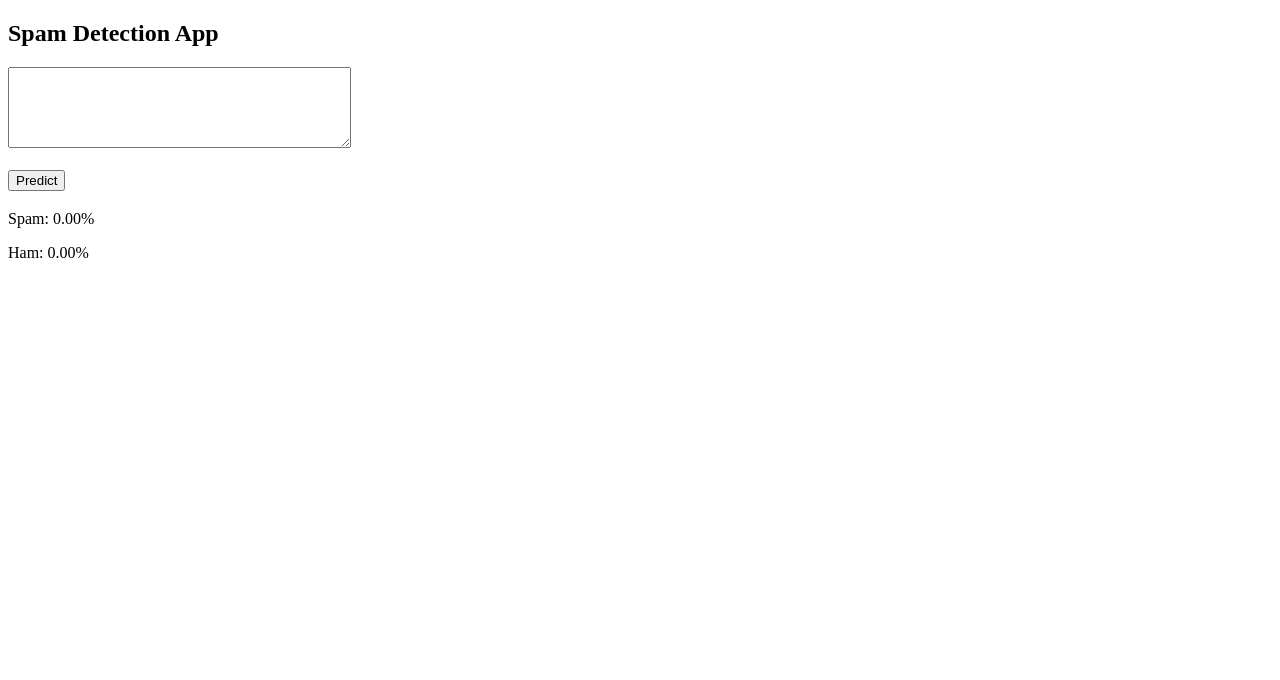
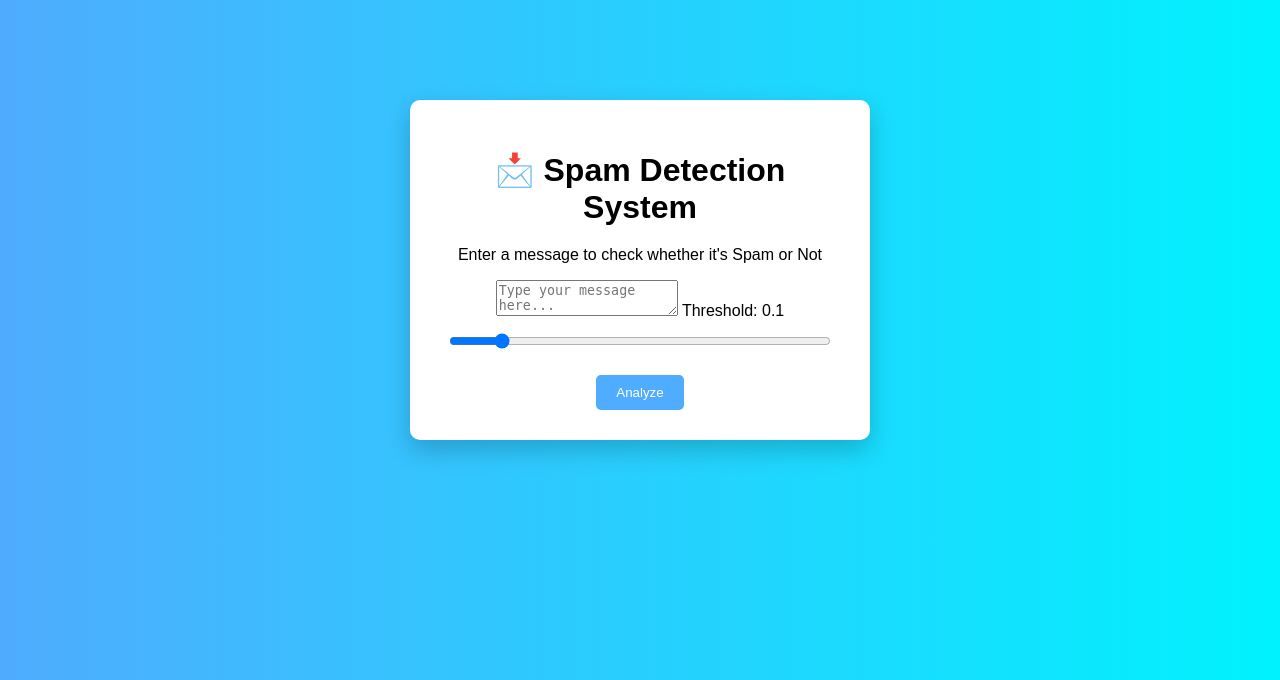
Before and after one commit to Sivavardhank/spam-detector-flask-web-api, a Flask app: page / in a window 1280 px wide. Shown: the top 680 px of the page. Run offline with Flask 3, Linux system fonts and the light colour scheme; parts of the project's set-up code (start-up, migrations or seed data) failed here and were passed over.

Commit message:
Enhance index.html layout and styling for app

```diff
--- a/templates/index.html
+++ b/templates/index.html
@@ -1,21 +1,44 @@
-<!DOCTYPE html>
-<html>
+ <!DOCTYPE html>
+<html lang="en">
 <head>
-    <title>Spam Detector</title>
+    <meta charset="UTF-8">
+    <title>Spam Detection App 🚀</title>
+
+    <!-- Google Font -->
+    <link href="https://fonts.googleapis.com/css2?family=Poppins:wght@300;400;600&display=swap" rel="stylesheet">
+
+    <!-- CSS -->
+    <link rel="stylesheet" href="{{ url_for('static', filename='style.css') }}">
 </head>
+
 <body>
 
-    <h2>Spam Detection App</h2>
+<div class="container">
+
+    <h1>📩 Spam Detection System</h1>
+    <p class="subtitle">Enter a message to check whether it's Spam or Not</p>
 
     <form method="POST">
-        <textarea name="message" rows="5" cols="40"></textarea>
-        <br><br>
-        <button type="submit">Predict</button>
+        <textarea name="message" placeholder="Type your message here..." required></textarea>
+
+        <label>Threshold: {{ threshold }}</label>
+        <input type="range" name="threshold" min="0" max="1" step="0.01" value="{{ threshold }}">
+
+        <button type="submit">Analyze</button>
     </form>
 
-    <h3>{{ result }}</h3>
-    <p>Spam: {{ prob_spam }}</p>
-    <p>Ham: {{ prob_ham }}</p>
+    {% if result %}
+    <div class="result-box">
+        <h2>{{ result }}</h2>
+        <p><strong>Spam Probability:</strong> {{ prob_spam }}</p>
+        <p><strong>Ham Probability:</strong> {{ prob_ham }}</p>
+
+        <p><strong>Highlighted Message:</strong></p>
+        <div class="highlight">{{ highlighted_msg | safe }}</div>
+    </div>
+    {% endif %}
+
+</div>
 
 </body>
 </html>
```
